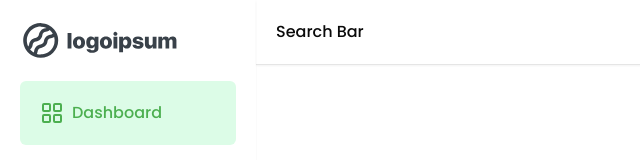
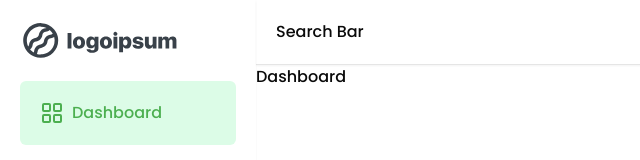
Before and after one commit to tobiasSantellan/money-manager, a Next.js app: page /dashboard in a window 1280 px wide. Shown: the top 160 px of the page, without its empty margins (0-640 px from the left). Built offline with nearby package versions, Linux system fonts and the light colour scheme.

Commit message:
create initial dashboard page

```diff
--- a/app/(routes)/dashboard/page.jsx
+++ b/app/(routes)/dashboard/page.jsx
@@ -1,11 +1,5 @@
-import { UserButton } from "@clerk/nextjs";
-
 function Dashboard() {
-  return (
-    <div>
-      <UserButton />
-    </div>
-  );
+  return <div>Dashboard</div>;
 }
 
 export default Dashboard;
```
